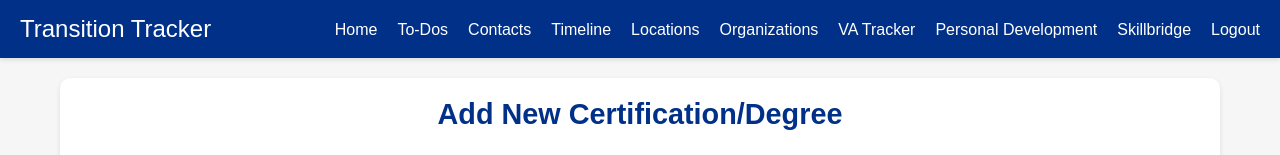
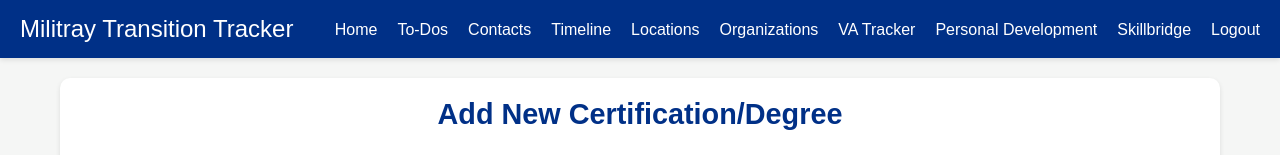
Before and after one commit to Fuller13/M2C-Tracker, a plain HTML site: page personaldevelopment.html in a window 1280 px wide. Shown: the top 155 px of the page. Drawn offline with Linux system fonts and the light colour scheme; sample sign-in values are in the browser's storage.

Commit message:
Update personaldevelopment.html

```diff
--- a/personaldevelopment.html
+++ b/personaldevelopment.html
@@ -8,7 +8,7 @@
 </head>
 <body>
     <nav>
-        <div class="nav-logo">Transition Tracker</div>
+        <div class="nav-logo">Militray Transition Tracker</div>
         <ul>
             <li><a href="index.html">Home</a></li>
             <li><a href="todos.html">To-Dos</a></li>
```
